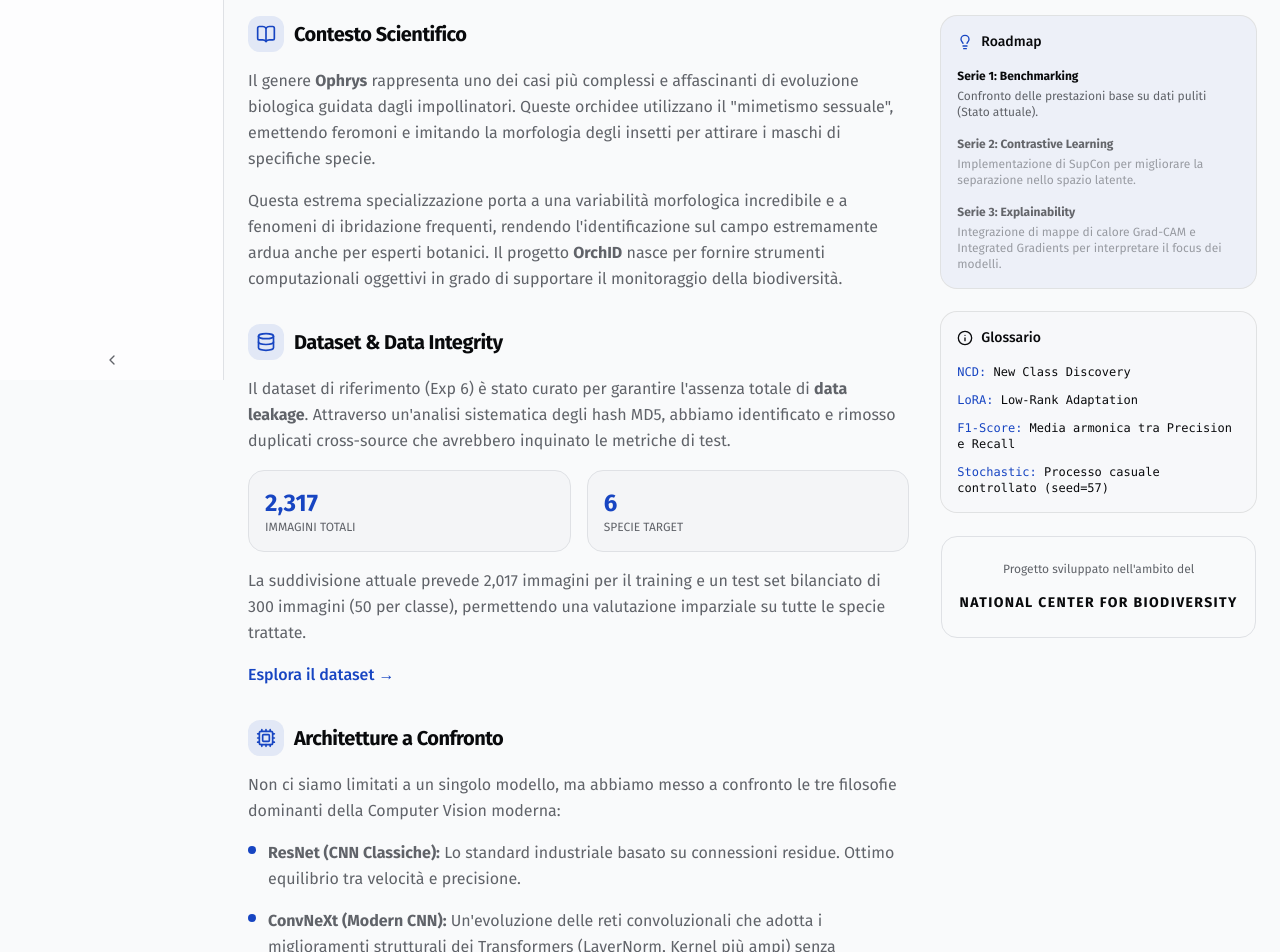
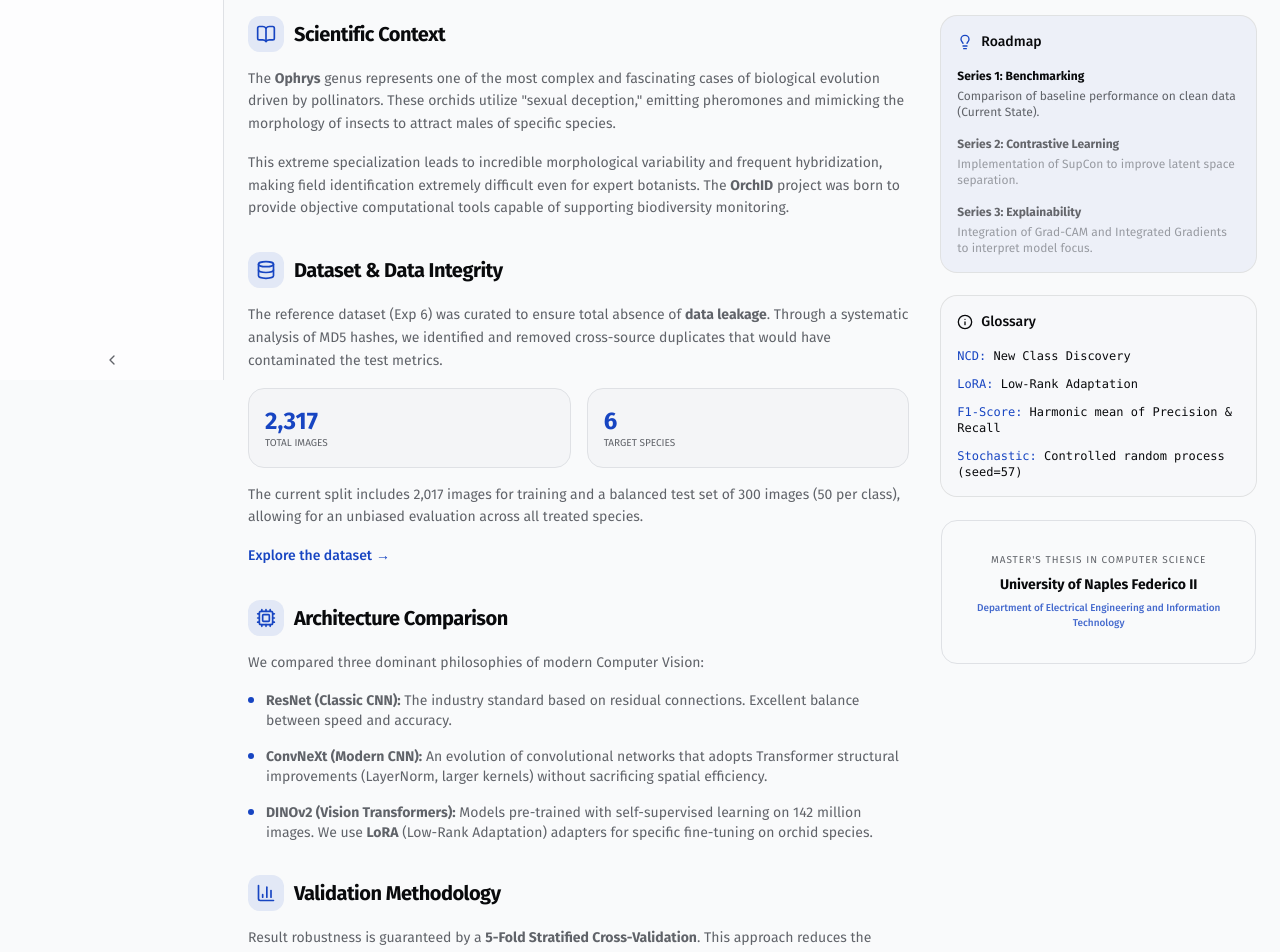
Before and after one commit to marcello-russo/orchid-osr, a React (Vite) app in the folder frontend/: page /about in a window 1280 px wide. Shown: the part 420-1372 px from the top of the page. Built offline with nearby package versions, Linux system fonts and the light colour scheme; no server answers.

Commit message:
ui: translate about page to english and update thesis attribution

```diff
--- a/frontend/src/pages/AboutPage.tsx
+++ b/frontend/src/pages/AboutPage.tsx
@@ -6,8 +6,8 @@ import {
   Cpu,
   BarChart3,
   Lightbulb,
-  Microscope,
-  Info
+  Info,
+  GraduationCap
 } from "lucide-react";
 import { Card, CardContent, CardHeader, CardTitle } from "@/components/ui/card";
 
@@ -18,15 +18,15 @@ export function AboutPage() {
       <div className="relative overflow-hidden rounded-3xl bg-linear-to-br from-primary/10 via-primary/5 to-background p-8 md:p-12 border border-primary/10">
         <div className="relative z-10 max-w-3xl">
           <div className="inline-flex items-center gap-2 px-3 py-1 rounded-full bg-primary/10 text-primary text-xs font-bold mb-6 tracking-wider uppercase">
-            <Microscope className="size-3.5" /> Research Project
+            <GraduationCap className="size-3.5" /> Master's Thesis Project
           </div>
           <h1 className="text-4xl md:text-5xl font-bold text-primary tracking-tight mb-4">
             OrchID <span className="text-foreground/80">NCD</span>
           </h1>
           <p className="text-lg md:text-xl text-muted-foreground leading-relaxed">
-            Un'infrastruttura di Deep Learning per la classificazione tassonomica del genere
-            <span className="italic font-medium text-foreground"> Ophrys</span> e lo studio della
-            New Class Discovery (NCD) nel contesto della biodiversità mediterranea.
+            A Deep Learning infrastructure for the taxonomic classification of the
+            <span className="italic font-medium text-foreground"> Ophrys</span> genus and the study of
+            New Class Discovery (NCD) in the context of Mediterranean biodiversity.
           </p>
         </div>
         {/* Background decoration */}
@@ -39,13 +39,13 @@ export function AboutPage() {
 
           <Section
             icon={<BookOpen className="size-5" />}
-            title="Contesto Scientifico"
+            title="Scientific Context"
           >
             <p>
-              Il genere <strong>Ophrys</strong> rappresenta uno dei casi più complessi e affascinanti di evoluzione biologica guidata dagli impollinatori. Queste orchidee utilizzano il "mimetismo sessuale", emettendo feromoni e imitando la morfologia degli insetti per attirare i maschi di specifiche specie.
+              The <strong>Ophrys</strong> genus represents one of the most complex and fascinating cases of biological evolution driven by pollinators. These orchids utilize "sexual deception," emitting pheromones and mimicking the morphology of insects to attract males of specific species.
             </p>
             <p>
-              Questa estrema specializzazione porta a una variabilità morfologica incredibile e a fenomeni di ibridazione frequenti, rendendo l'identificazione sul campo estremamente ardua anche per esperti botanici. Il progetto <strong>OrchID</strong> nasce per fornire strumenti computazionali oggettivi in grado di supportare il monitoraggio della biodiversità.
+              This extreme specialization leads to incredible morphological variability and frequent hybridization, making field identification extremely difficult even for expert botanists. The <strong>OrchID</strong> project was born to provide objective computational tools capable of supporting biodiversity monitoring.
             </p>
           </Section>
 
@@ -54,50 +54,50 @@ export function AboutPage() {
             title="Dataset & Data Integrity"
           >
             <p>
-              Il dataset di riferimento (Exp 6) è stato curato per garantire l'assenza totale di <strong>data leakage</strong>. Attraverso un'analisi sistematica degli hash MD5, abbiamo identificato e rimosso duplicati cross-source che avrebbero inquinato le metriche di test.
+              The reference dataset (Exp 6) was curated to ensure total absence of <strong>data leakage</strong>. Through a systematic analysis of MD5 hashes, we identified and removed cross-source duplicates that would have contaminated the test metrics.
             </p>
             <div className="grid grid-cols-2 gap-4 my-4">
               <div className="p-4 rounded-xl bg-muted/50 border border-border">
                 <div className="text-2xl font-bold text-primary">2,317</div>
-                <div className="text-xs text-muted-foreground uppercase">Immagini Totali</div>
+                <div className="text-xs text-muted-foreground uppercase text-[10px]">Total Images</div>
               </div>
               <div className="p-4 rounded-xl bg-muted/50 border border-border">
                 <div className="text-2xl font-bold text-primary">6</div>
-                <div className="text-xs text-muted-foreground uppercase">Specie Target</div>
+                <div className="text-xs text-muted-foreground uppercase text-[10px]">Target Species</div>
               </div>
             </div>
             <p>
-              La suddivisione attuale prevede 2,017 immagini per il training e un test set bilanciato di 300 immagini (50 per classe), permettendo una valutazione imparziale su tutte le specie trattate.
+              The current split includes 2,017 images for training and a balanced test set of 300 images (50 per class), allowing for an unbiased evaluation across all treated species.
             </p>
             <Link to="/dataset" className="inline-flex items-center text-primary font-medium hover:gap-2 transition-all">
-              Esplora il dataset <span className="ml-1">→</span>
+              Explore the dataset <span className="ml-1">→</span>
             </Link>
           </Section>
 
           <Section
             icon={<Cpu className="size-5" />}
-            title="Architetture a Confronto"
+            title="Architecture Comparison"
           >
             <p>
-              Non ci siamo limitati a un singolo modello, ma abbiamo messo a confronto le tre filosofie dominanti della Computer Vision moderna:
+              We compared three dominant philosophies of modern Computer Vision:
             </p>
-            <ul className="space-y-4 mt-4">
+            <ul className="space-y-4 mt-4 text-sm">
               <li className="flex gap-3">
-                <div className="size-2 rounded-full bg-primary mt-1.5 shrink-0" />
+                <div className="size-1.5 rounded-full bg-primary mt-1.5 shrink-0" />
                 <div>
-                  <span className="font-bold">ResNet (CNN Classiche):</span> Lo standard industriale basato su connessioni residue. Ottimo equilibrio tra velocità e precisione.
+                  <span className="font-bold">ResNet (Classic CNN):</span> The industry standard based on residual connections. Excellent balance between speed and accuracy.
                 </div>
               </li>
               <li className="flex gap-3">
-                <div className="size-2 rounded-full bg-primary mt-1.5 shrink-0" />
+                <div className="size-1.5 rounded-full bg-primary mt-1.5 shrink-0" />
                 <div>
-                  <span className="font-bold">ConvNeXt (Modern CNN):</span> Un'evoluzione delle reti convoluzionali che adotta i miglioramenti strutturali dei Transformers (LayerNorm, Kernel più ampi) senza rinunciare all'efficienza spaziale.
+                  <span className="font-bold">ConvNeXt (Modern CNN):</span> An evolution of convolutional networks that adopts Transformer structural improvements (LayerNorm, larger kernels) without sacrificing spatial efficiency.
                 </div>
               </li>
               <li className="flex gap-3">
-                <div className="size-2 rounded-full bg-primary mt-1.5 shrink-0" />
+                <div className="size-1.5 rounded-full bg-primary mt-1.5 shrink-0" />
                 <div>
-                  <span className="font-bold">DINOv2 (Vision Transformers):</span> Modelli pre-addestrati con apprendimento auto-supervisionato su 142 milioni di immagini. Utilizziamo adattatori <strong>LoRA</strong> (Low-Rank Adaptation) per il fine-tuning specifico sulle orchidee.
+                  <span className="font-bold">DINOv2 (Vision Transformers):</span> Models pre-trained with self-supervised learning on 142 million images. We use <strong>LoRA</strong> (Low-Rank Adaptation) adapters for specific fine-tuning on orchid species.
                 </div>
               </li>
             </ul>
@@ -105,16 +105,16 @@ export function AboutPage() {
 
           <Section
             icon={<BarChart3 className="size-5" />}
-            title="Metodologia di Validazione"
+            title="Validation Methodology"
           >
             <p>
-              La robustezza dei risultati è garantita da una <strong>5-Fold Stratified Cross-Validation</strong>. Questo approccio riduce la varianza legata alla scelta casuale dei campioni, producendo una metrica media accompagnata dalla deviazione standard (±).
+              Result robustness is guaranteed by a <strong>5-Fold Stratified Cross-Validation</strong>. This approach reduces the variance associated with random sample choice, producing a mean metric accompanied by its standard deviation (±).
             </p>
             <p>
-              Per l'addestramento utilizziamo una pipeline di <strong>Gradient Accumulation</strong> (Effective Batch Size: 32) che permette di mantenere un'alta precisione numerica anche su hardware con memoria limitata (GPU Quadro/Laptop).
+              For training, we utilize a <strong>Gradient Accumulation</strong> pipeline (Effective Batch Size: 32) that maintains high numerical precision even on hardware with limited memory (Quadro/Laptop GPUs).
             </p>
             <Link to="/experiments" className="inline-flex items-center text-primary font-medium hover:gap-2 transition-all">
-              Analizza gli esperimenti <span className="ml-1">→</span>
+              Analyze experiments <span className="ml-1">→</span>
             </Link>
           </Section>
         </div>
@@ -129,16 +129,16 @@ export function AboutPage() {
             </CardHeader>
             <CardContent className="text-xs space-y-4 text-muted-foreground">
               <div>
-                <div className="font-bold text-foreground mb-1">Serie 1: Benchmarking</div>
-                <p>Confronto delle prestazioni base su dati puliti (Stato attuale).</p>
+                <div className="font-bold text-foreground mb-1">Series 1: Benchmarking</div>
+                <p>Comparison of baseline performance on clean data (Current State).</p>
               </div>
               <div className="opacity-60">
-                <div className="font-bold text-foreground mb-1">Serie 2: Contrastive Learning</div>
-                <p>Implementazione di SupCon per migliorare la separazione nello spazio latente.</p>
+                <div className="font-bold text-foreground mb-1">Series 2: Contrastive Learning</div>
+                <p>Implementation of SupCon to improve latent space separation.</p>
               </div>
               <div className="opacity-60">
-                <div className="font-bold text-foreground mb-1">Serie 3: Explainability</div>
-                <p>Integrazione di mappe di calore Grad-CAM e Integrated Gradients per interpretare il focus dei modelli.</p>
+                <div className="font-bold text-foreground mb-1">Series 3: Explainability</div>
+                <p>Integration of Grad-CAM and Integrated Gradients to interpret model focus.</p>
               </div>
             </CardContent>
           </Card>
@@ -146,30 +146,23 @@ export function AboutPage() {
           <Card className="shadow-none bg-muted/30">
             <CardHeader>
               <CardTitle className="text-sm flex items-center gap-2">
-                <Info className="size-4" /> Glossario
+                <Info className="size-4" /> Glossary
               </CardTitle>
             </CardHeader>
             <CardContent className="text-xs space-y-3 font-mono">
-              <div>
-                <span className="text-primary">NCD:</span> New Class Discovery
-              </div>
-              <div>
-                <span className="text-primary">LoRA:</span> Low-Rank Adaptation
-              </div>
-              <div>
-                <span className="text-primary">F1-Score:</span> Media armonica tra Precision e Recall
-              </div>
-              <div>
-                <span className="text-primary">Stochastic:</span> Processo casuale controllato (seed=57)
-              </div>
+              <div><span className="text-primary">NCD:</span> New Class Discovery</div>
+              <div><span className="text-primary">LoRA:</span> Low-Rank Adaptation</div>
+              <div><span className="text-primary">F1-Score:</span> Harmonic mean of Precision & Recall</div>
+              <div><span className="text-primary">Stochastic:</span> Controlled random process (seed=57)</div>
             </CardContent>
           </Card>
 
-          <div className="px-4 py-6 rounded-2xl border border-border bg-muted/10 text-center">
-            <p className="text-xs text-muted-foreground mb-4">Progetto sviluppato nell'ambito del</p>
-            <div className="font-bold text-sm tracking-widest uppercase text-foreground">
-              National Center for Biodiversity
+          <div className="px-4 py-8 rounded-2xl border border-border bg-muted/10 text-center space-y-2">
+            <p className="text-[10px] text-muted-foreground uppercase tracking-widest">Master's Thesis in Computer Science</p>
+            <div className="font-bold text-sm text-foreground leading-tight">
+              University of Naples Federico II
             </div>
+            <div className="text-[10px] text-primary/80 font-medium">Department of Electrical Engineering and Information Technology</div>
           </div>
         </div>
       </div>
@@ -194,7 +187,7 @@ function Section({
         </div>
         <h2 className="text-xl font-bold tracking-tight">{title}</h2>
       </div>
-      <div className="space-y-4 text-muted-foreground leading-relaxed">
+      <div className="space-y-4 text-sm text-muted-foreground leading-relaxed">
         {children}
       </div>
     </div>
```
